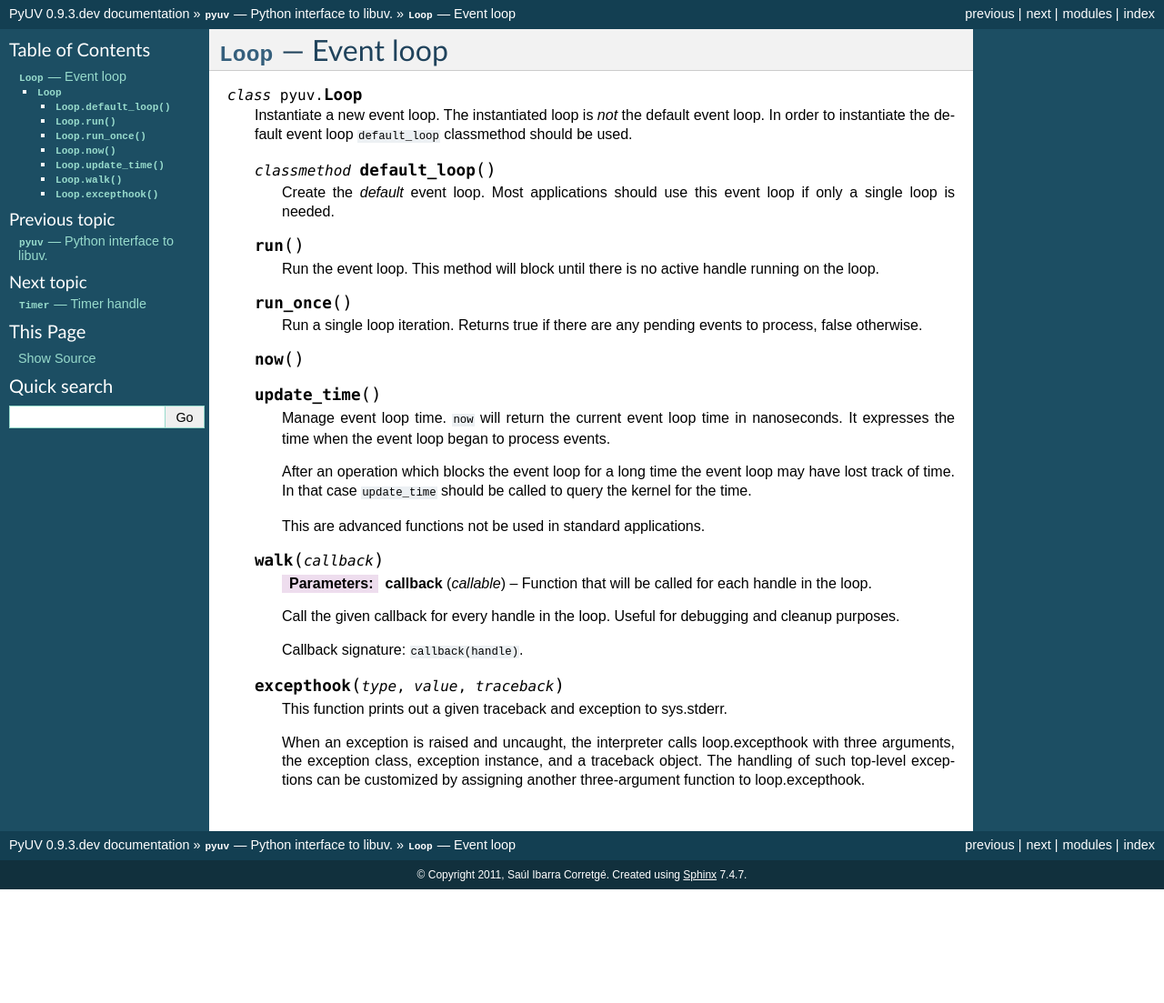
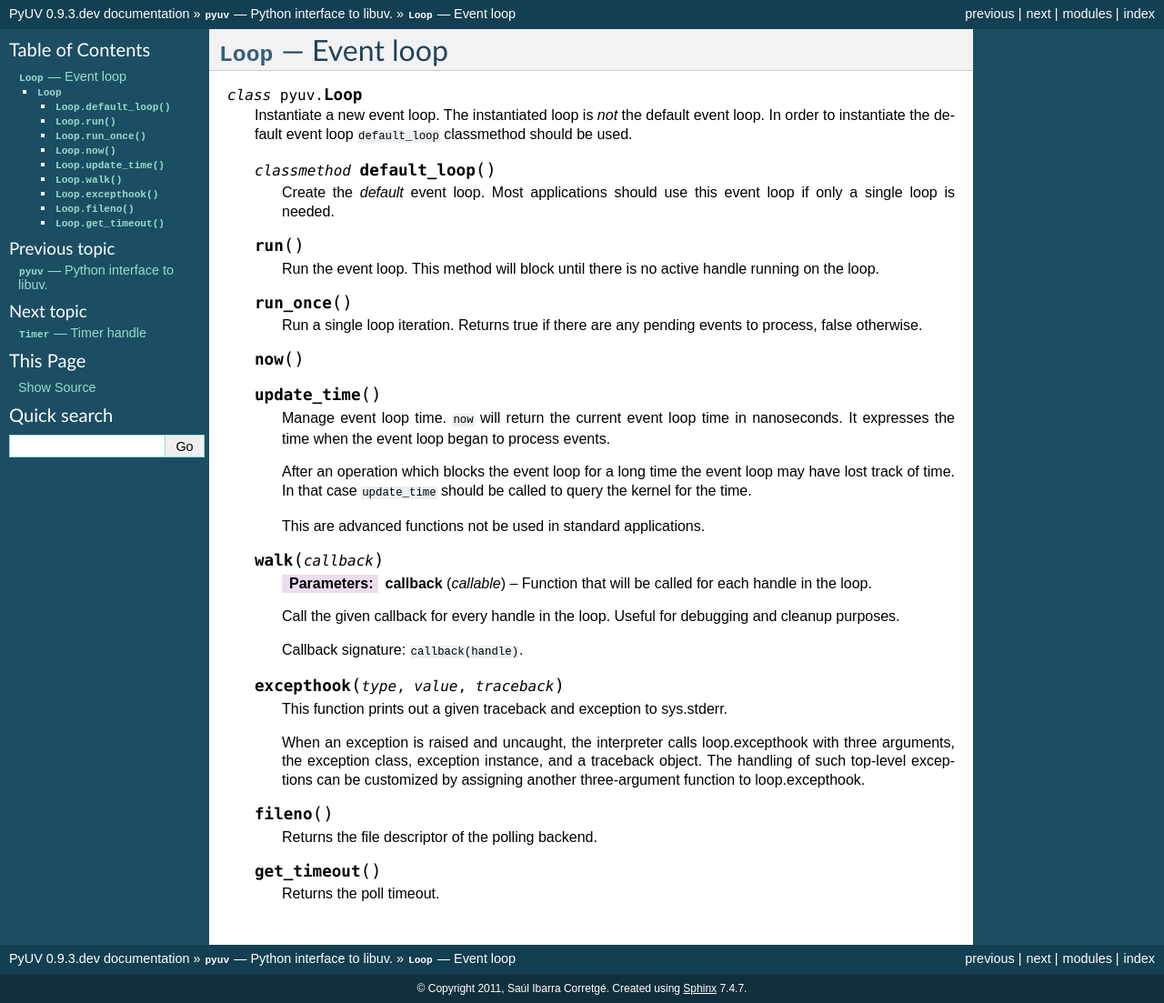
Before and after one commit to saghul/pyuv, a Sphinx documentation site: the page built from docs/loop.rst, in a window 1280 px wide. Shown: the whole page at 91% size. Built offline with Sphinx 7.4.7, drawn with Linux system fonts in a browser that asks for light colours; before the commit the page ends 978 px from its top, so only the background shows below that.

Commit message:
Updated documentation

```diff
--- a/docs/loop.rst
+++ b/docs/loop.rst
@@ -60,3 +60,11 @@
         arguments, the exception class, exception instance, and a traceback object. The handling of
         such top-level exceptions can be customized by assigning another three-argument function to
         loop.excepthook.
+
+    .. py:method:: fileno
+
+        Returns the file descriptor of the polling backend.
+
+    .. py:method:: get_timeout
+
+        Returns the poll timeout.
--- a/docs/process.rst
+++ b/docs/process.rst
@@ -53,6 +53,8 @@
 
             - ``UV_PROCESS_SETUID``: set child UID
             - ``UV_PROCESS_SETGID``: set child GID
+            - ``UV_PROCESS_WINDOWS_HIDE``: hide the subprocess console window that would normally be created.
+              This option is only meaningful on Windows systems. On unix it is silently ignored.
             - ``UV_PROCESS_WINDOWS_VERBATIM_ARGUMENTS``: pass arguments verbatim, that is, not enclosed
               in double quotes (Windows)
             - ``UV_PROCESS_DETACHED``: detach child process from parent
```
